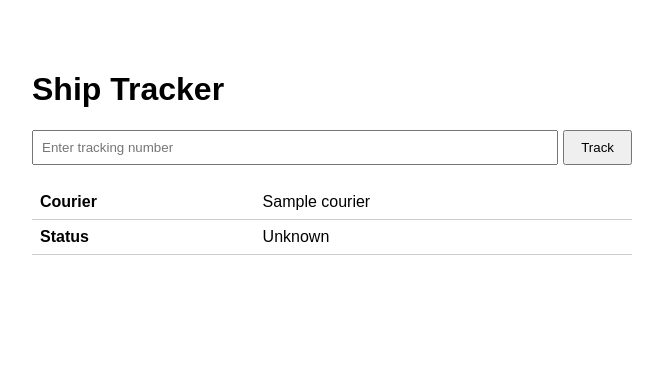
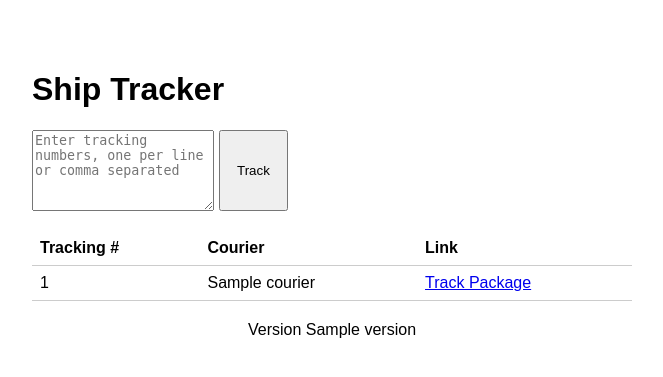
Before and after one commit to ray-berg/ship-tracker, a Flask app: template src/templates/index.html in a window 1280 px wide. Shown: the top 377 px of the page, without its empty margins (308-971 px from the left). Run offline with Flask 2, Linux system fonts and the light colour scheme; the template is opened without the code that fills it: most values are stand-ins (such as "Sample title", 1, 10 or a date in 2020).

Commit message:
Restore multi-tracking support and courier links

```diff
--- a/src/app.py
+++ b/src/app.py
@@ -1,15 +1,35 @@
 from flask import Flask, render_template, request
-from tracking import fetch_status
+from tracking import (
+    fetch_status,
+    parse_tracking_numbers,
+    get_courier_link,
+)
 
 app = Flask(__name__)
+APP_VERSION = "v0.0.1"
 
 @app.route('/', methods=['GET', 'POST'])
 def index():
-    result = None
+    results = []
+    errors = []
     if request.method == 'POST':
-        tracking_number = request.form.get('tracking_number', '')
-        result = fetch_status(tracking_number)
-    return render_template('index.html', result=result)
+        numbers_raw = request.form.get('tracking_numbers', '')
+        numbers = parse_tracking_numbers(numbers_raw)
+        for number in numbers:
+            info = fetch_status(number)
+            if info is None:
+                errors.append(f"Courier could not be detected for {number}.")
+            else:
+                link = get_courier_link(info.courier, number)
+                results.append(
+                    {"number": number, "courier": info.courier, "link": link}
+                )
+    return render_template(
+        'index.html',
+        results=results,
+        errors=errors,
+        version=APP_VERSION,
+    )
 
 if __name__ == '__main__':
     app.run(debug=True, host='0.0.0.0')
--- a/src/templates/index.html
+++ b/src/templates/index.html
@@ -14,14 +14,34 @@
 <body>
     <h1>Ship Tracker</h1>
     <form method="post">
-        <input type="text" name="tracking_number" placeholder="Enter tracking number" required>
+        <textarea name="tracking_numbers" rows="5" placeholder="Enter tracking numbers, one per line or comma separated" required></textarea>
         <button type="submit">Track</button>
     </form>
-    {% if result %}
+    {% if errors %}
+    <ul>
+    {% for e in errors %}
+        <li style="color: red;">{{ e }}</li>
+    {% endfor %}
+    </ul>
+    {% endif %}
+    {% if results %}
     <table>
-        <tr><th>Courier</th><td>{{ result.courier }}</td></tr>
-        <tr><th>Status</th><td>{{ result.status }}</td></tr>
+        <thead>
+            <tr><th>Tracking #</th><th>Courier</th><th>Link</th></tr>
+        </thead>
+        <tbody>
+        {% for item in results %}
+            <tr>
+                <td>{{ item.number }}</td>
+                <td>{{ item.courier }}</td>
+                <td><a href="{{ item.link }}" target="_blank">Track Package</a></td>
+            </tr>
+        {% endfor %}
+        </tbody>
     </table>
     {% endif %}
+    <footer style="margin-top:20px; text-align:center;">
+        Version {{ version }}
+    </footer>
 </body>
 </html>
--- a/src/tracking.py
+++ b/src/tracking.py
@@ -1,6 +1,6 @@
 import re
 from dataclasses import dataclass
-from typing import Optional
+from typing import Optional, List
 
 @dataclass
 class TrackingInfo:
@@ -22,6 +22,33 @@ def detect_courier(tracking_number: str) -> Optional[str]:
     return None
 
 
+def parse_tracking_numbers(text: str) -> List[str]:
+    """Parse user input into a list of tracking numbers."""
+    numbers: List[str] = []
+    for line in text.splitlines():
+        for token in line.split(','):
+            token = token.strip()
+            if token:
+                numbers.append(token)
+    return numbers
+
+
+_COURIER_LINKS = {
+    "UPS": "https://www.ups.com/track?tracknum={}",
+    "USPS": "https://tools.usps.com/go/TrackConfirmAction?tLabels={}",
+    "FedEx": "https://www.fedex.com/fedextrack/?tracknumbers={}",
+    "DHL": "https://www.dhl.com/en/express/tracking.html?AWB={}",
+}
+
+
+def get_courier_link(courier: str, tracking_number: str) -> Optional[str]:
+    """Return a URL to the courier's website for the given number."""
+    template = _COURIER_LINKS.get(courier)
+    if not template:
+        return None
+    return template.format(tracking_number)
+
+
 # sample status database
 _STATUS_DB = {
     "1Z9999999999999999": "Delivered",
```
Also changed, not shown: tests/test_tracking.py (+25 -0 lines).
